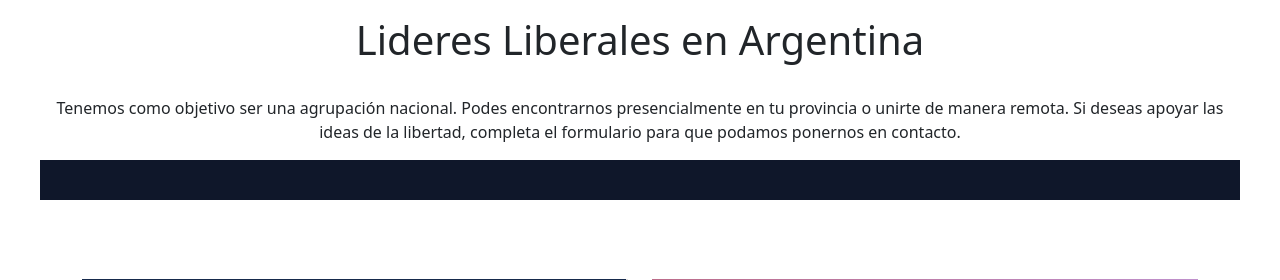
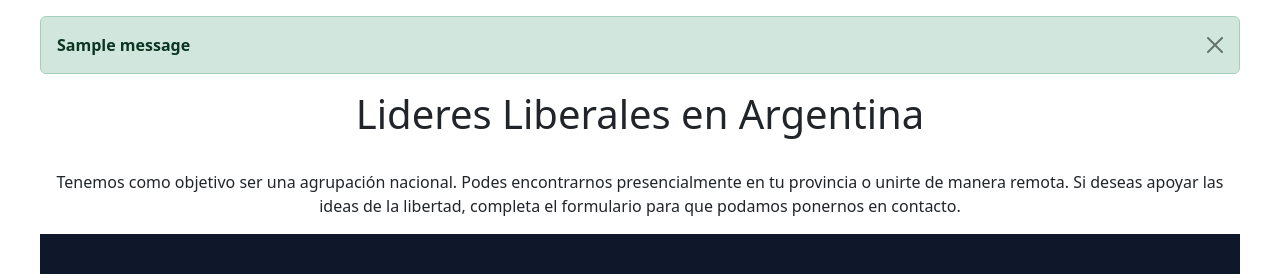
Before and after one commit to Lideres-Liberales/LideresLiberales, a Django app: page /sumate in a window 1280 px wide. Shown: the part 119-399 px from the top of the page. Run offline with Django 5.2, Linux system fonts and the light colour scheme; tables that the repository leaves empty hold one stand-in row (values such as "Sample post"); one stand-in notice (Sample message) is shown; parts of the project's set-up code (start-up, migrations or seed data) failed here and were passed over; some libraries are stand-ins or nearby versions.

Commit message:
mensaje en caso de exito o fracaso

```diff
--- a/llweb/join/templates/join.html
+++ b/llweb/join/templates/join.html
@@ -11,6 +11,8 @@
 
 {% block content %}
 <main>
+    {% include "components/alert_list.html" %}
+
     <h1 style="text-align: center;">Lideres Liberales en Argentina</h1>
     <br>
     <p style="text-align: center;">Tenemos como objetivo ser una agrupación nacional. Podes encontrarnos presencialmente
@@ -32,7 +34,7 @@
                             {{ field }}
 
                             {% for error in field.errors %}
-                                <div class="invalid-feedback">{{ error }}</div>
+                            <div class="invalid-feedback">{{ error }}</div>
                             {% endfor %}
 
                             <div id="{{ field.auto_id }}_error" class="invalid-feedback"></div>
--- a/llweb/join/views.py
+++ b/llweb/join/views.py
@@ -9,7 +9,7 @@ from .forms import ContactForm
 class Join(FormView):
     template_name = 'join.html'
     form_class = ContactForm
-    success_url = reverse_lazy('home')
+    success_url = reverse_lazy('join')
 
     def form_valid(self, form):
         try:
--- /dev/null
+++ b/llweb/root/templates/components/alert_list.html
@@ -0,0 +1,8 @@
+{% if messages %}
+    {% for message in messages %}
+        <div class="alert {{ message.tags }} alert-dismissible fade show" role="alert">
+            <strong>{{ message }}</strong>
+            <button type="button" class="btn-close" data-bs-dismiss="alert" aria-label="Close"></button>
+        </div>
+    {% endfor %}
+{% endif %}
```
Also changed, not shown: llweb/llweb/settings.py (+15 -0 lines).
